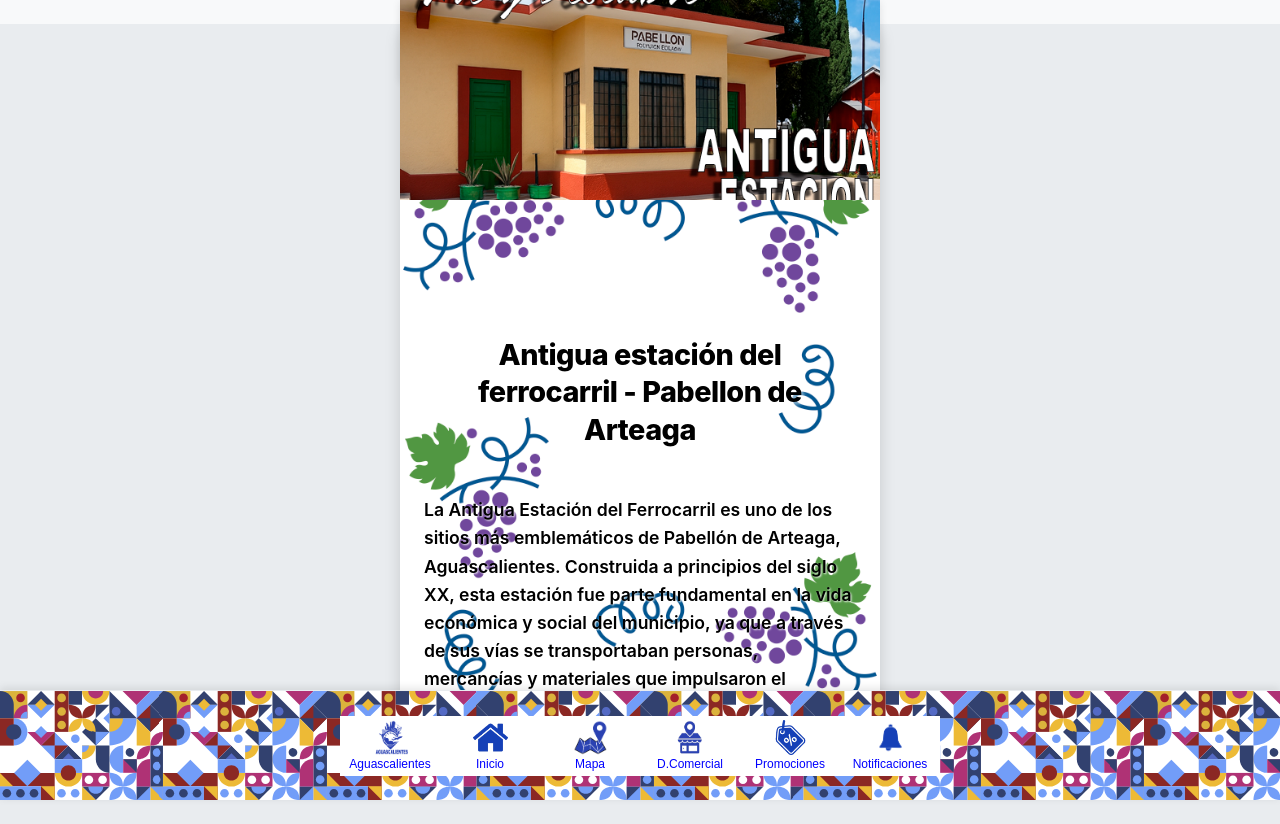
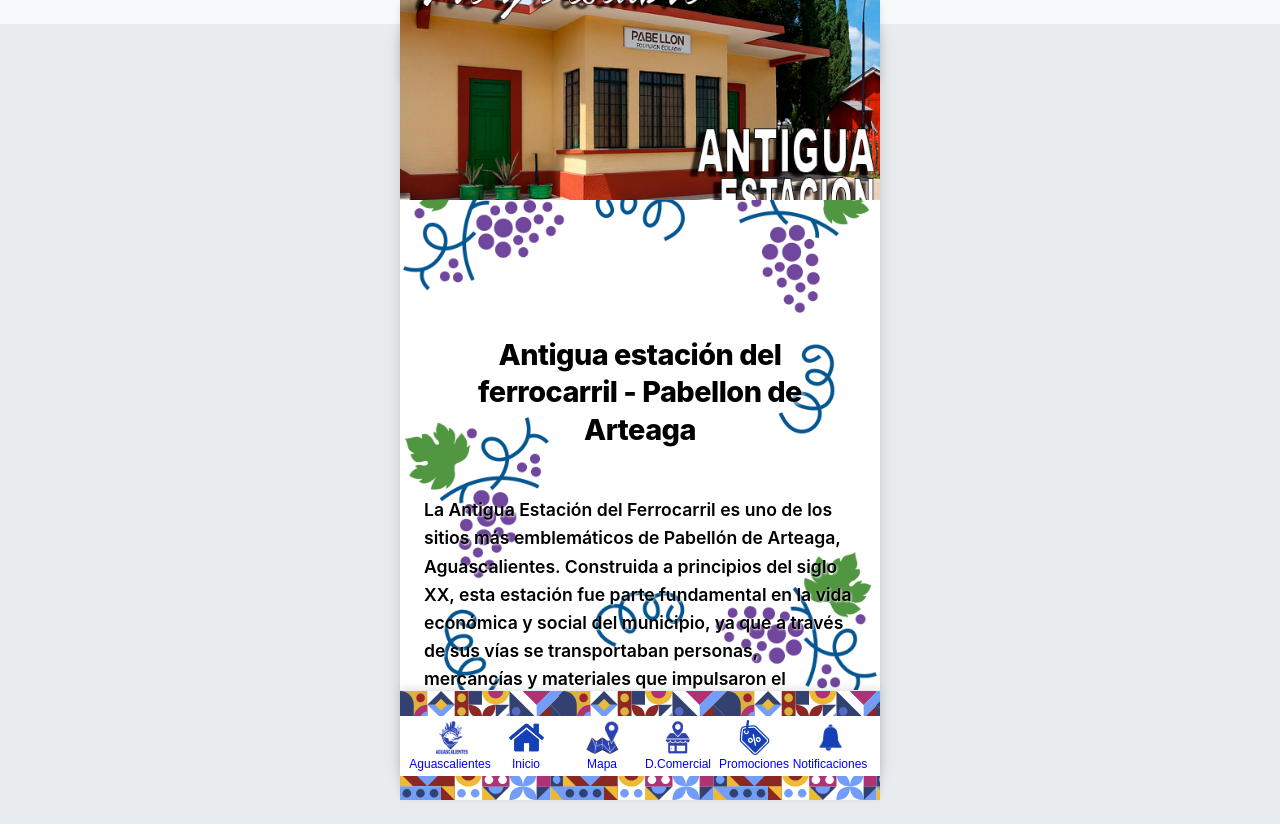
Before and after one commit to AcostaMorales/viveydescubrepabellondearteaga, a React (Create React App) app: page /quever/centrohistorico/antiguaestacion in a window 1280 px wide. Built offline with nearby package versions, Linux system fonts and the light colour scheme; the HTML template or start-up script is replaced by a standard one.

Commit message:
pie de pagina arreglada otra vez

```diff
--- a/src/components/Footer.css
+++ b/src/components/Footer.css
@@ -2,8 +2,10 @@
 .footer {
   position: fixed;
   bottom: 0;
-  left: 0;
-  width: 100vw; /* Ancho completo de la ventana */
+  left: 50%;
+  transform: translateX(-50%);
+  width: 100%;
+  max-width: 480px;
   height: var(--footer-height);
   background-color: var(--white);
   border-top: 1px solid var(--gray-light);
@@ -29,7 +31,7 @@
   transition: all var(--transition);
   flex: 1; /* Cada botón toma espacio igual */
   min-width: 0; /* Permite que se comprima */
-  max-width: none; /* Permite expansión */
+  max-width: 80px; /* Tamaño máximo original */
   min-height: 60px;
 }
 
@@ -41,11 +43,10 @@
 .footer-buttons-container {
   background-color: white;
   display: flex;
-  justify-content: space-evenly; /* Distribuye uniformemente */
+  justify-content: space-around; /* Distribución original */
   align-items: center;
   width: 100%; /* Ocupa todo el ancho disponible */
-  padding: 0 var(--spacing-xs); /* Padding mínimo */
-  gap: 2px; /* Espacio mínimo entre botones */
+  padding: 0 var(--spacing-md); /* Padding original */
 }
 
 .footer-icon {
@@ -63,7 +64,7 @@
   width: clamp(20px, 4vw, 35px); /* Tamaño dinámico: mín 20px, máx 35px, 4% del viewport */
   height: clamp(20px, 4vw, 35px);
   margin-bottom: 0.2rem;
-  object-fit: contain;
+  object-fit: contain; /* Cambiado a contain para mejor calidad */
 }
 
 .footer-text {
```
